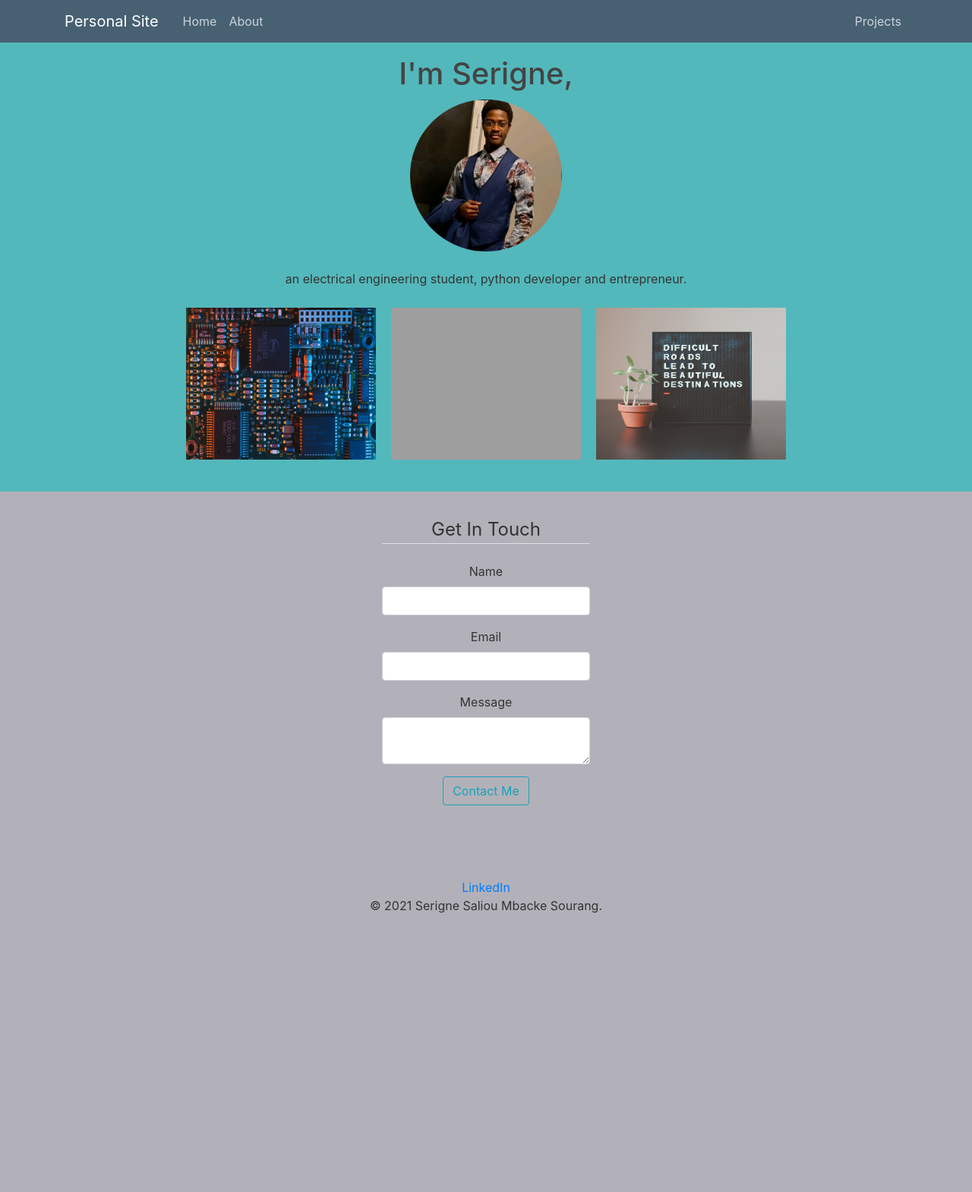
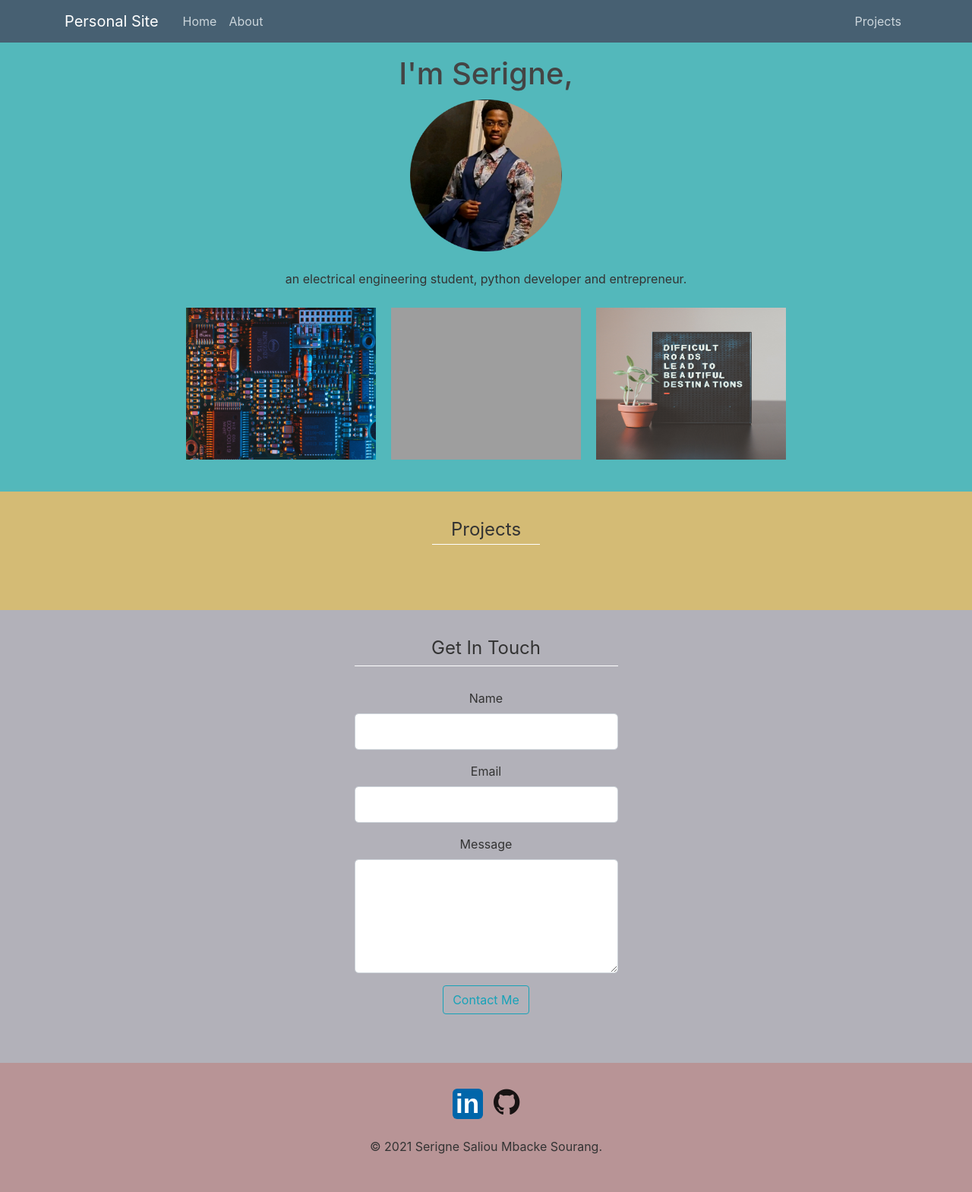
Before and after one commit to ssourang/flask_profile, a Flask app: page /projects in a window 1280 px wide. Shown: the whole page at 76% size. Before the commit the page ends 1202 px from the top, so only its background shows below. Run offline with Flask 2, Linux system fonts and the light colour scheme; some libraries are stand-ins or nearby versions; grey boxes are pictures that could not be loaded.

Commit message:
fetched gihub repo and modified Get In Touch and footer sections. Still need to account for errors on submission of contact form

```diff
--- a/app.py
+++ b/app.py
@@ -3,6 +3,23 @@ from flask import Flask, flash, render_template, redirect, url_for
 from forms import ContactMeForm
 import os
 import smtplib
+import requests
+
+github_projects_url = "https://api.github.com/users/ssourang/repos"
+
+github_response = requests.get(github_projects_url).json()
+
+repos = []
+
+for project in github_response:
+    name = project["name"]
+    desc = project["description"]
+    url = project["html_url"]
+
+    repos.append({"name": name, "desc": desc, "url": url})
+
+
+# print(github_response)
 
 
 app = Flask(__name__)
@@ -57,7 +74,9 @@ def projects():
             "Thank you, your message has been sent successfully ✔️ I will get back to you shortly.",
             "success",
         )
-    return render_template("projects.html", form=form, current_year=current_year())
+    return render_template(
+        "projects.html", form=form, current_year=current_year(), repos=repos
+    )
 
 
 @app.route("/about")
--- a/static/style.css
+++ b/static/style.css
@@ -8,6 +8,13 @@ body {
     color: #444444;
   }
 
+  .github {
+      color:#181313;
+      padding-left: 10px;
+    }         /* Unvisited link  */
+  .github:visited {color:#0a0c0a;} /* Visited link    */
+  .github:hover {color:#2c2929;}   /* Mouse over link */
+  .github:active {color:#0c0c0e;}  /* Selected link   */
 
   .bg-steel {
     background-color: #5f788a;
@@ -32,6 +39,31 @@ body {
   .site-header .navbar-nav .nav-link.active {
     font-weight: 500;
   }
+
+  .input-lg {
+      height: 150px
+  }
+
+  .my-footer {
+    text-align: center;
+    padding-top: 2rem;
+    padding-bottom: 2rem;
+    background-color: #b89496;
+
+  }
+
+#idLinkedInIcon{background-color:rgb(0, 102, 170);border-radius:6px;color:white;cursor:pointer;display:inline-block;font:bold 35px Arial, Helvetica, sans-serif;height:40px;margin-top:1px;text-align:center;width:40px;}
+#idLinkedInIcon:hover{background-color:rgb(12, 77, 151);}
+
+/*
+  .input-fields {
+
+    width: 200%;
+
+    margin-left: auto;
+    margin-right: auto;
+} */
+
 
   .content {
     text-align: center;
@@ -123,6 +155,17 @@ body {
     text-align: center;
 }
 
+h2{
+    display: flex;
+    flex-wrap: wrap;
+    align-items: center;
+    margin-bottom: 0px;
+    padding-bottom: 0px;
+    padding: 0px;
+    justify-content: center;
+    text-align: center;
+}
+
 img {
     display: inline-flex;
     transition: 2s;
@@ -141,7 +184,32 @@ img:hover {
     text-align: center;
 }
 
-/* .contact-format {
-    padding: 0px;
-    margin: 0px;
-} */
+.projects {
+    border-bottom: 1px solid white;
+    padding: 0px 25px 5px 25px;
+    /* text-align: center; */
+    /* width: 200px;
+    border-right: 0px;
+    border-top: 1px;
+    border: thin solid white; */
+}
+
+
+.get-in-touch {
+    margin-bottom: 30px;
+}
+
+
+ul {
+    display: inline-block;
+    list-style-type: none;
+    margin: 0 auto;
+    text-align: left;
+  }
+
+
+
+  background: url('https://api.iconify.design/logos-github-icon.svg') no-repeat center center / contain;
+
+  content: url('https://api.iconify.design/logos-github-icon.svg?height=16');
+vertical-align: -0.125em;
--- a/templates/layout.html
+++ b/templates/layout.html
@@ -6,6 +6,7 @@
     <meta http-equiv="X-UA-Compatible" content="IE=edge">
     <meta name="viewport" content="width=device-width, initial-scale=1.0">
     <title>Serigne's site</title>
+    <link rel="stylesheet" href="https://cdnjs.cloudflare.com/ajax/libs/font-awesome/4.7.0/css/font-awesome.min.css">
     <link rel="stylesheet" href="https://maxcdn.bootstrapcdn.com/bootstrap/4.0.0/css/bootstrap.min.css"
         integrity="sha384-Gn5384xqQ1aoWXA+058RXPxPg6fy4IWvTNh0E263XmFcJlSAwiGgFAW/dAiS6JXm" crossorigin="anonymous">
     <link rel="stylesheet" text="text/css" href="{{ url_for('static', filename='style.css') }}">
--- a/templates/projects.html
+++ b/templates/projects.html
@@ -2,22 +2,33 @@
 
 
 {% block content %}
+
+<div class="content">
+    <legend><span class="projects">Projects</span></legend><br>
+    <ul>
+        {% for repo in repos %}
+        <a href="{{ repo['url'] }}">
+            <li>{{ repo['name'] }} - {{ repo['desc'] }}</li>
+        </a>
+        {% endfor %}
+    </ul>
+</div>
 <div class="content-section contact-align">
     <form action="" method="POST" class="row g-3">
         {{ form.hidden_tag() }}
         <fieldset class="form-group">
-            <legend class="border-bottom mb-4">Get In Touch</legend>
+            <legend class="projects get-in-touch">Get In Touch</legend>
             <div class="form-group">
                 {{ form.name.label(class="form-control-label") }}
-                {{ form.name(class="form-control") }}
+                {{ form.name(class="form-control form-control-lg") }}
             </div>
             <div class="form-group">
                 {{ form.email.label(class="form-control-label") }}
-                {{ form.email(class="form-control") }}
+                {{ form.email(class="form-control form-control-lg") }}
             </div>
             <div class="form-group">
                 {{ form.content.label(class="form-control-label") }}
-                {{ form.content(class="form-control") }}
+                {{ form.content(class="form-control form-control-lg input-lg") }}
             </div>
             <div class="form-group">
                 {{ form.submit(class="btn btn-outline-info") }}
@@ -26,8 +37,13 @@
 
     </form>
 </div>
-<div class="content-section">
-    <a class="footer-link" href="https://www.linkedin.com/in/serignesourang/">LinkedIn</a>
+<div class="my-footer">
+    <div id="idLinkedInIcon" onclick="window.open('https://www.linkedin.com/in/serignesourang/');"
+        title="LinkedIn Profile">in
+    </div>
+    <a class="github" href="https://github.com/ssourang?tab=repositories">
+        <i class="fa fa-github" style="font-size:40px"></i>
+    </a><br><br>
     <p class="copyright">© {{ current_year }} Serigne Saliou Mbacke Sourang.</p>
 </div>
 {% endblock %}
```
Also changed, not shown: templates/about.html (+7 -2 lines), templates/home.html (+7 -2 lines), 1 other file.
